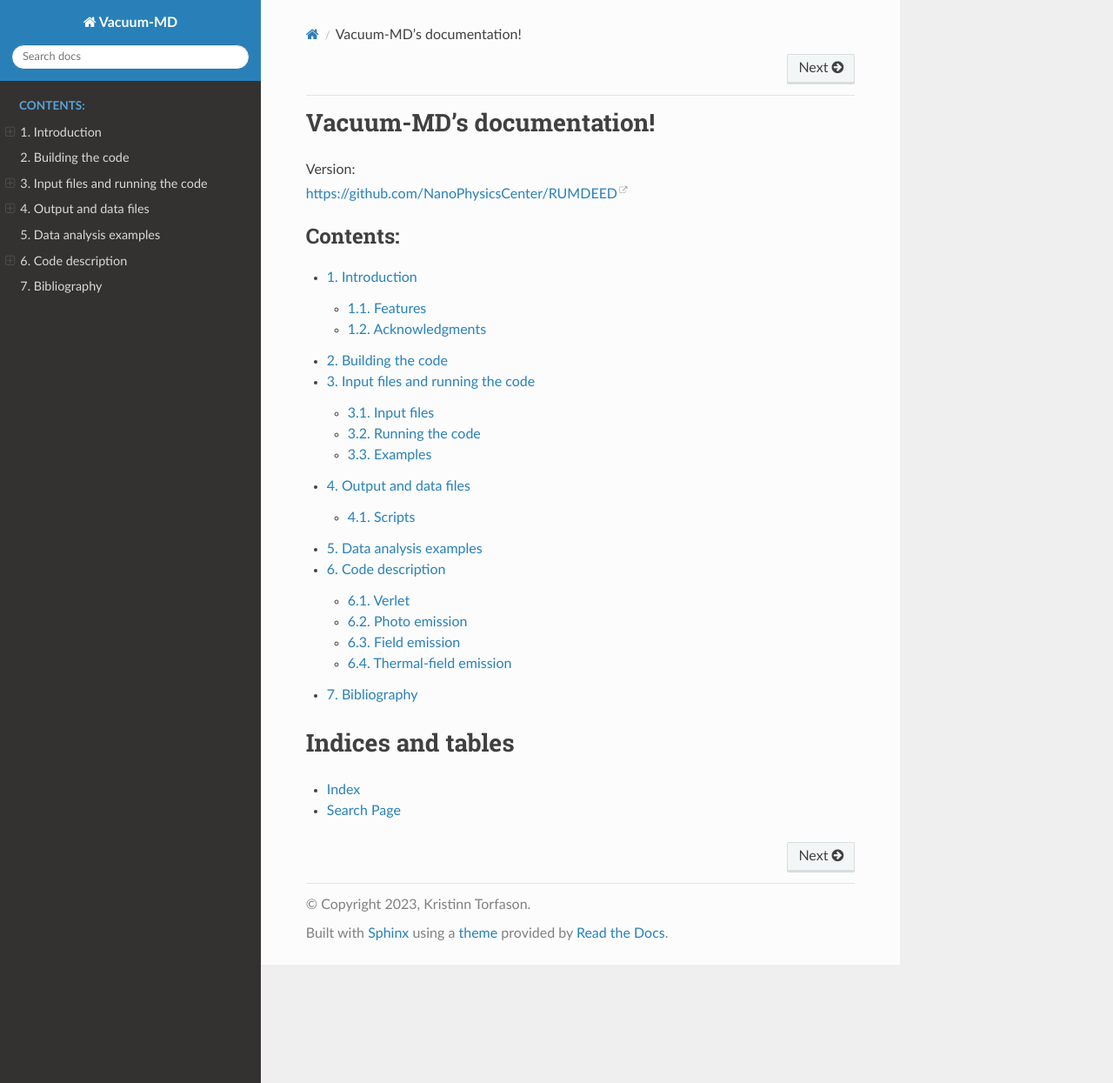
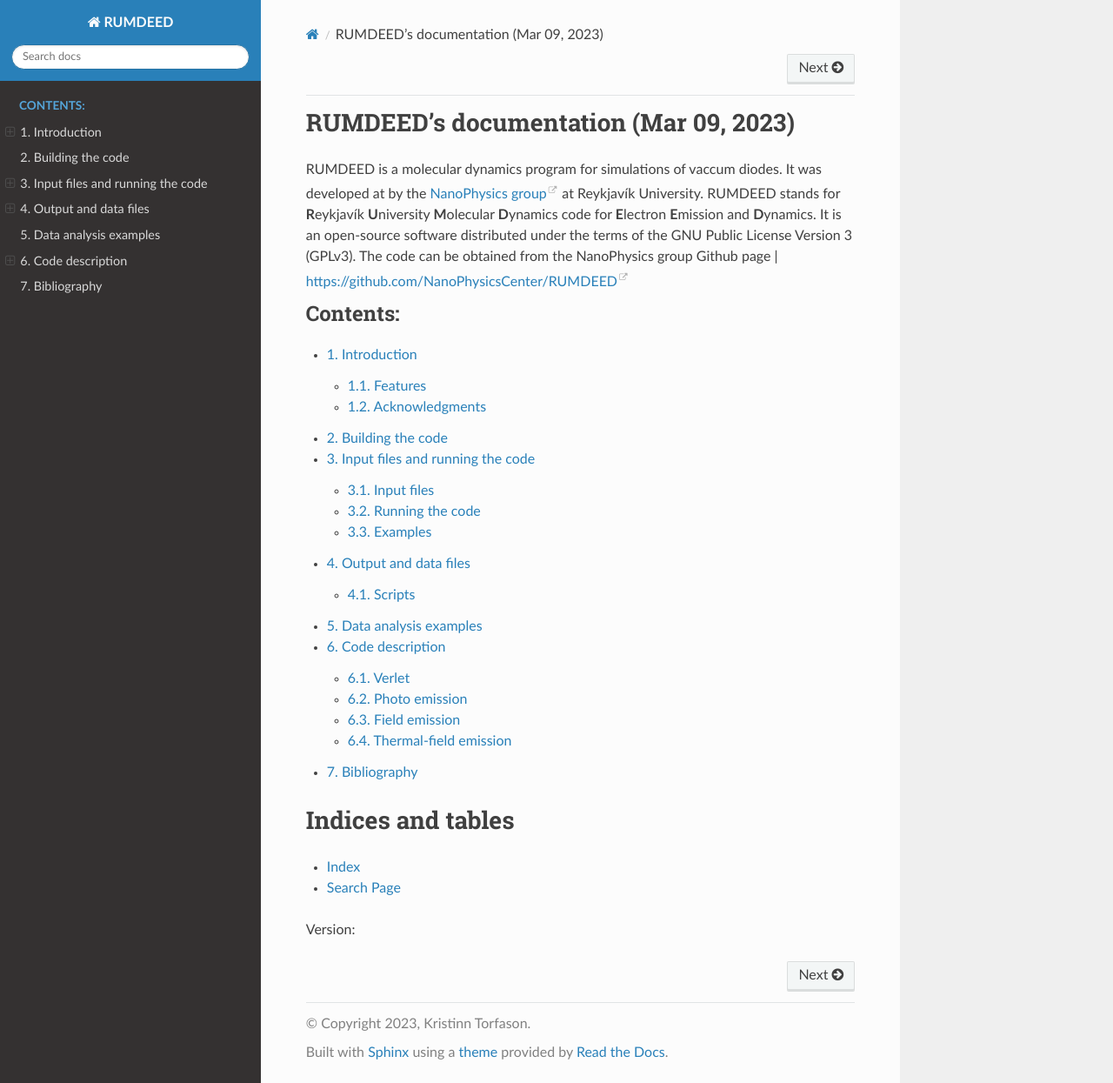
Before and after one commit to NanoPhysicsCenter/RUMDEED, a Sphinx documentation site: the page built from docs/source/manual.rst, in a window 1280 px wide and 1245 px high. Shown: the whole window at 87% size. Built offline with Sphinx 7.4.7 and the Read the Docs theme 2.0.0, drawn with Linux system fonts in a browser that asks for light colours.

Commit message:
DOCS updated

```diff
--- a/docs/source/conf.py
+++ b/docs/source/conf.py
@@ -29,7 +29,7 @@
         pass
     return ''
 
-project = 'Vacuum-MD'
+project = 'RUMDEED'
 copyright = '{}, Kristinn Torfason'.format(date.today().year)
 author = 'Kristinn Torfason'
 version = get_git_commit()
--- a/docs/source/manual.rst
+++ b/docs/source/manual.rst
@@ -1,12 +1,13 @@
-.. Vacuum-MD documentation master file, created by
+.. RUMDEED documentation master file, created by
    sphinx-quickstart on Fri Jul 16 14:24:50 2021.
    You can adapt this file completely to your liking, but it should at least
    contain the root `toctree` directive.
 
-Vacuum-MD's documentation!
+RUMDEED's documentation (|today|)
 =====================================
-
-| Version: |version|
+RUMDEED is a molecular dynamics program for simulations of vaccum diodes. It was developed at by the `NanoPhysics group <http://nano.ru.is>`_ at Reykjavík University.
+RUMDEED stands for **R**\ eykjavík **U**\ niversity **M**\ olecular **D**\ ynamics code for **E**\ lectron **E**\ mission and **D**\ ynamics.
+It is an open-source software distributed under the terms of the GNU Public License Version 3 (GPLv3). The code can be obtained from the NanoPhysics group Github page
 | https://github.com/NanoPhysicsCenter/RUMDEED
 
 .. toctree::
@@ -27,3 +28,5 @@
 
 * :ref:`genindex`
 * :ref:`search`
+
+| Version: |version|
```
Also changed, not shown: docs/requirements.txt (+19 -18 lines), 3 other files.
